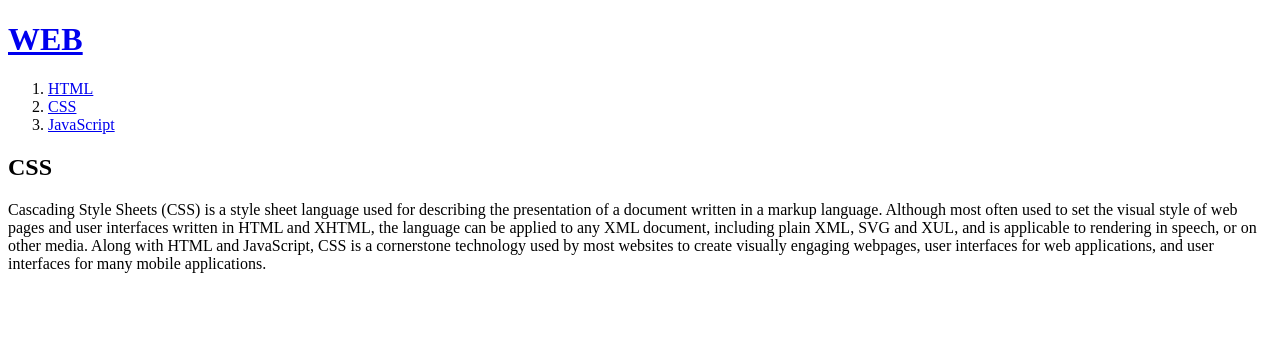
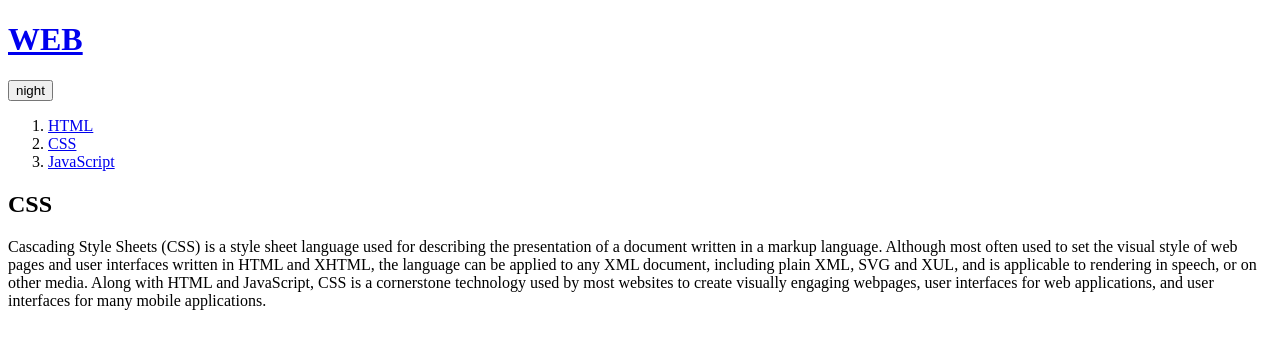
Before and after one commit to hyunseo0772/web1, a plain HTML site: page 2.html in a window 1280 px wide. Drawn offline with Linux system fonts and the light colour scheme.

Commit message:
Update 2.html

```diff
--- a/2.html
+++ b/2.html
@@ -3,9 +3,13 @@
 <head>
   <title>WEB1 - CSS</title>
   <meta charset="utf-8">
+  <script src="colors.js"></script>
 </head>
 <body>
   <h1><a href="index.html">WEB</a></h1>
+  <input id="night_day" type="button" value="night" onclick="
+    nightDayHandler(this);
+  ">
   <ol>
     <li><a href="1.html">HTML</a></li>
     <li><a href="2.html">CSS</a></li>
```
